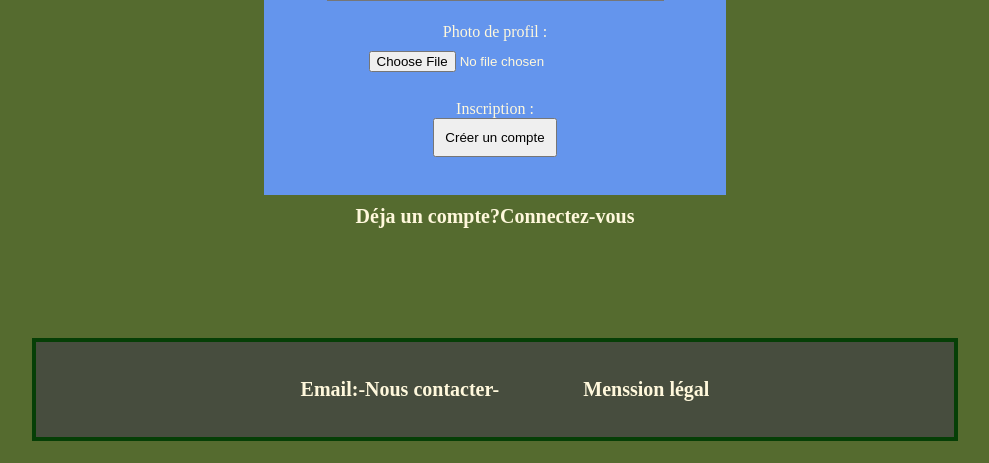
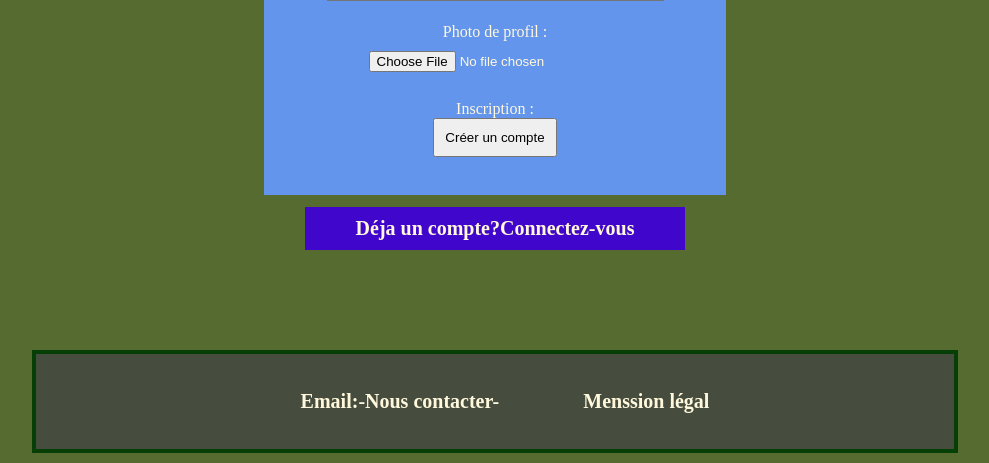
Before and after one commit to stephaneG-frep/EcoRide, a PHP site: page /inscription.php in a window 1280 px wide. Shown: the part 1210-1673 px from the top of the page, without its empty margins (145-1134 px from the left). Before the commit the page ends 1651 px from the top, so only its background shows below. Run offline with PHP 8.4, Linux system fonts and the light colour scheme.

Commit message:
session5a

```diff
--- a/inscription.php
+++ b/inscription.php
@@ -256,7 +256,7 @@ if(isset($_POST['inscription'])){
 
     </form>
 </div>
-<div class="">
+<div class="connect">
      <a href="connexion.php">Déja un compte?Connectez-vous</a>
 </div>
 
--- a/style.css
+++ b/style.css
@@ -119,9 +119,10 @@ input, label{
 .connect{
     display: grid;
     place-items: center;
-    width: 18px;
+    width: 380px;
     background-color: #4106cc;
     color: rgb(97, 152, 201);
+    margin-top: 12px;
 }
 footer {
     display: grid;
```
